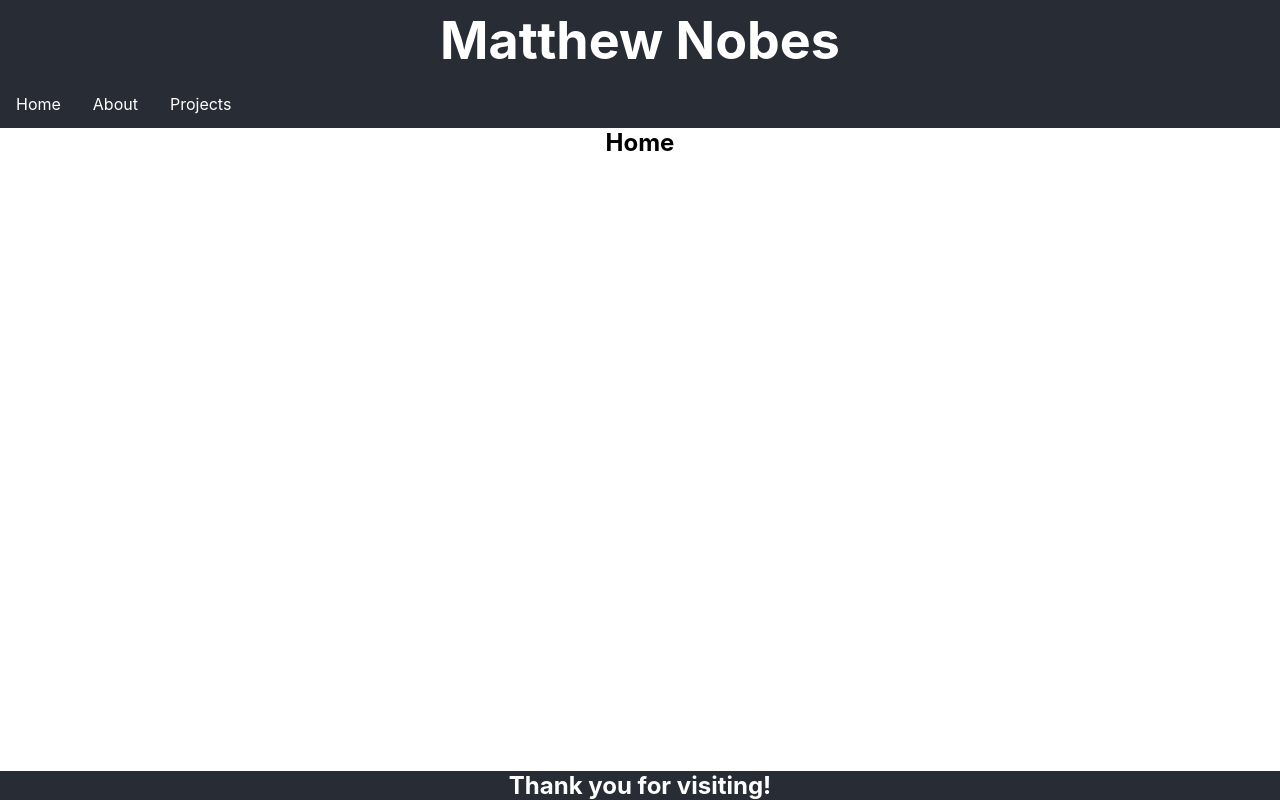
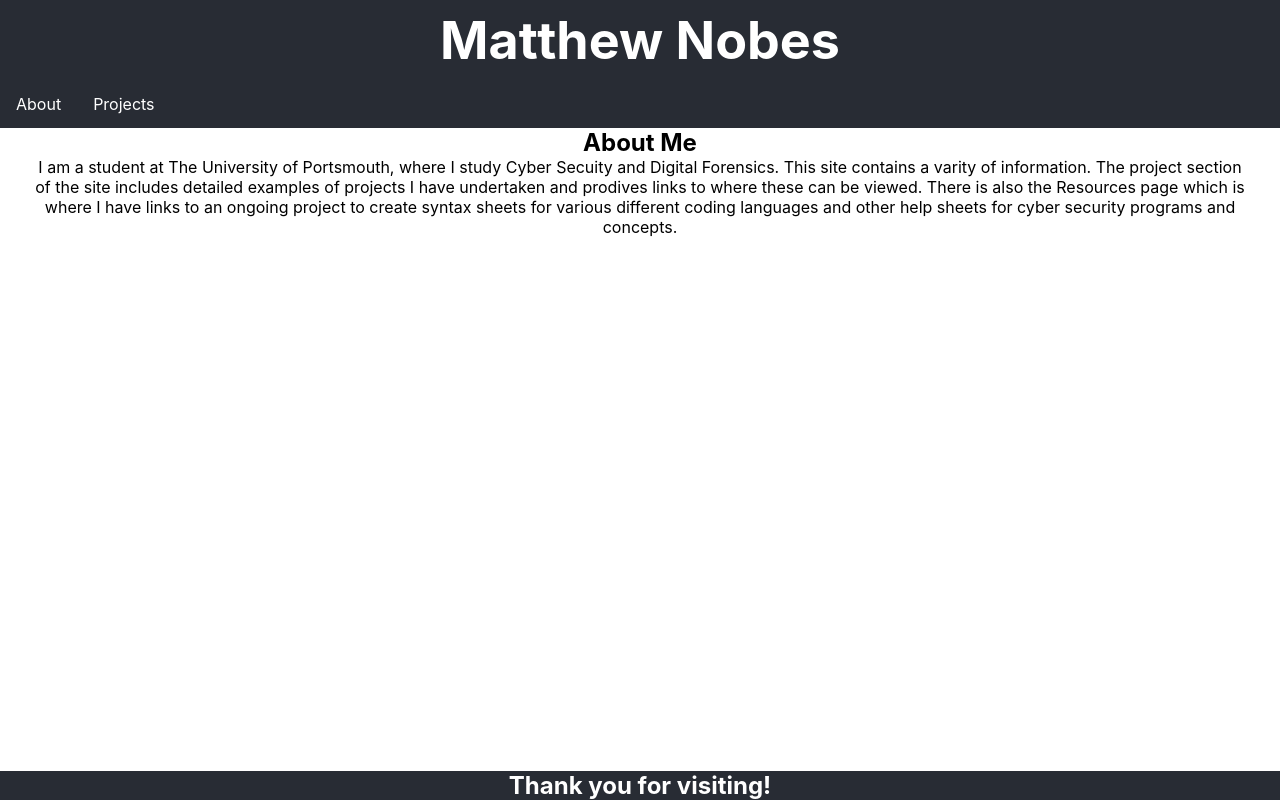
Before and after one commit to MatthewNobes/MatthewNobes.github.io, a React (Create React App) app: page / in a window 1280 px wide. Built offline with nearby package versions, Linux system fonts and the light colour scheme.

Commit message:
Adding bootstrap in

```diff
--- a/package.json
+++ b/package.json
@@ -6,7 +6,9 @@
     "@testing-library/jest-dom": "^5.12.0",
     "@testing-library/react": "^11.2.7",
     "@testing-library/user-event": "^12.8.3",
+    "bootstrap": "^5.0.1",
     "react": "^17.0.2",
+    "react-bootstrap": "^1.6.0",
     "react-dom": "^17.0.2",
     "react-router": "^5.2.0",
     "react-router-dom": "^5.2.0",
--- a/src/App.js
+++ b/src/App.js
@@ -10,7 +10,6 @@ import Footer from './Components/footer/footer';
 
 //Importing pages
 import Home from './Components/main-pages/Home';
-import About from './Components/main-pages/About';
 import Projects from './Components/main-pages/Projects';
 
 export default function App() {
@@ -24,10 +23,7 @@ export default function App() {
       <div>
         <ul className="React-Router-Group">
           <li className="React-Router-headlinks">
-            <Link className="React-Router-Links" to="/">Home</Link>
-          </li>
-          <li className="React-Router-headlinks">
-            <Link className="React-Router-Links" to="/about">About</Link>
+            <Link className="React-Router-Links" to="/">About</Link>
           </li>
           <li className="React-Router-headlinks">
             <Link className="React-Router-Links" to="/Projects">Projects</Link>
@@ -35,9 +31,6 @@ export default function App() {
         </ul>
 
         <Switch>
-          <Route path="/about">
-            <About />
-          </Route>
           <Route path="/Projects">
             <Projects />
           </Route>
--- a/src/Components/main-pages/About.js
+++ /dev/null
@@ -1,13 +0,0 @@
-import '../../App.css';
-
-export default function About() {
-  return (
-      <div>
-        <h2 className='Main-Title'>About</h2>
-        <p className='Main-Paragraph'> I am a student at The University of Portsmouth, where I study Cyber Secuity and Digital Forensics.
-
-This site contains a varity of information. The project section of the site includes detailed examples of projects I have undertaken and prodives links to where these can be viewed. There is also the Resources page which is where I have links to an ongoing project to create syntax sheets for various different coding languages and other help sheets for cyber security programs and concepts. </p>
-      </div>
-
-  );
-}
--- a/src/Components/main-pages/Home.js
+++ b/src/Components/main-pages/Home.js
@@ -2,6 +2,11 @@ import '../../App.css';
 
 export default function Home() {
   return (
-    <h2>Home</h2>
+    <div>
+        <h1 className='Main-Title'>About Me</h1>
+        <p className='Main-Paragraph'> I am a student at The University of Portsmouth, where I study Cyber Secuity and Digital Forensics.
+
+This site contains a varity of information. The project section of the site includes detailed examples of projects I have undertaken and prodives links to where these can be viewed. There is also the Resources page which is where I have links to an ongoing project to create syntax sheets for various different coding languages and other help sheets for cyber security programs and concepts. </p>
+      </div>
   );
 }
--- a/src/Components/main-pages/Projects.js
+++ b/src/Components/main-pages/Projects.js
@@ -2,6 +2,6 @@ import '../../App.css';
 
 export default function Projects() {
   return (
-    <h2>Projects</h2>
+    <h1>Projects</h1>
   );
 }
```
Also changed, not shown: 1 other file (tests, documents, lock files or other folders).
